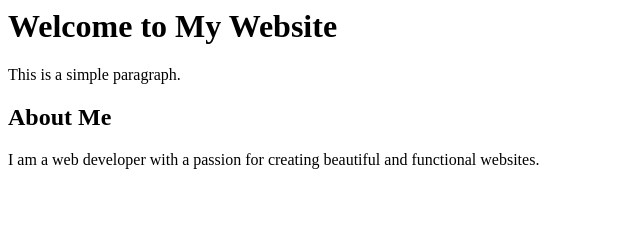
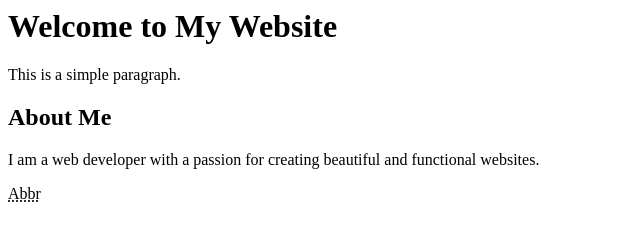
Before and after one commit to pablowanestepa/Pr-ctica-1-RA2-Entorns-de-desenvolupament, a plain HTML site: page index.html in a window 1280 px wide. Shown: the full height of the page, 0-640 px from the left. Drawn offline with Linux system fonts and the light colour scheme.

Commit message:
T4 feta
abreviación

```diff
--- a/index.html
+++ b/index.html
@@ -8,5 +8,7 @@
         <div>
             <h2>About Me</h2>
             <p>I am a web developer with a passion for creating beautiful and functional websites.</p>
+            <abbr title="This is an abbreviation">Abbr</abbr> <!-- T4 -->
+        </div>
     </body>
 </html>
```
